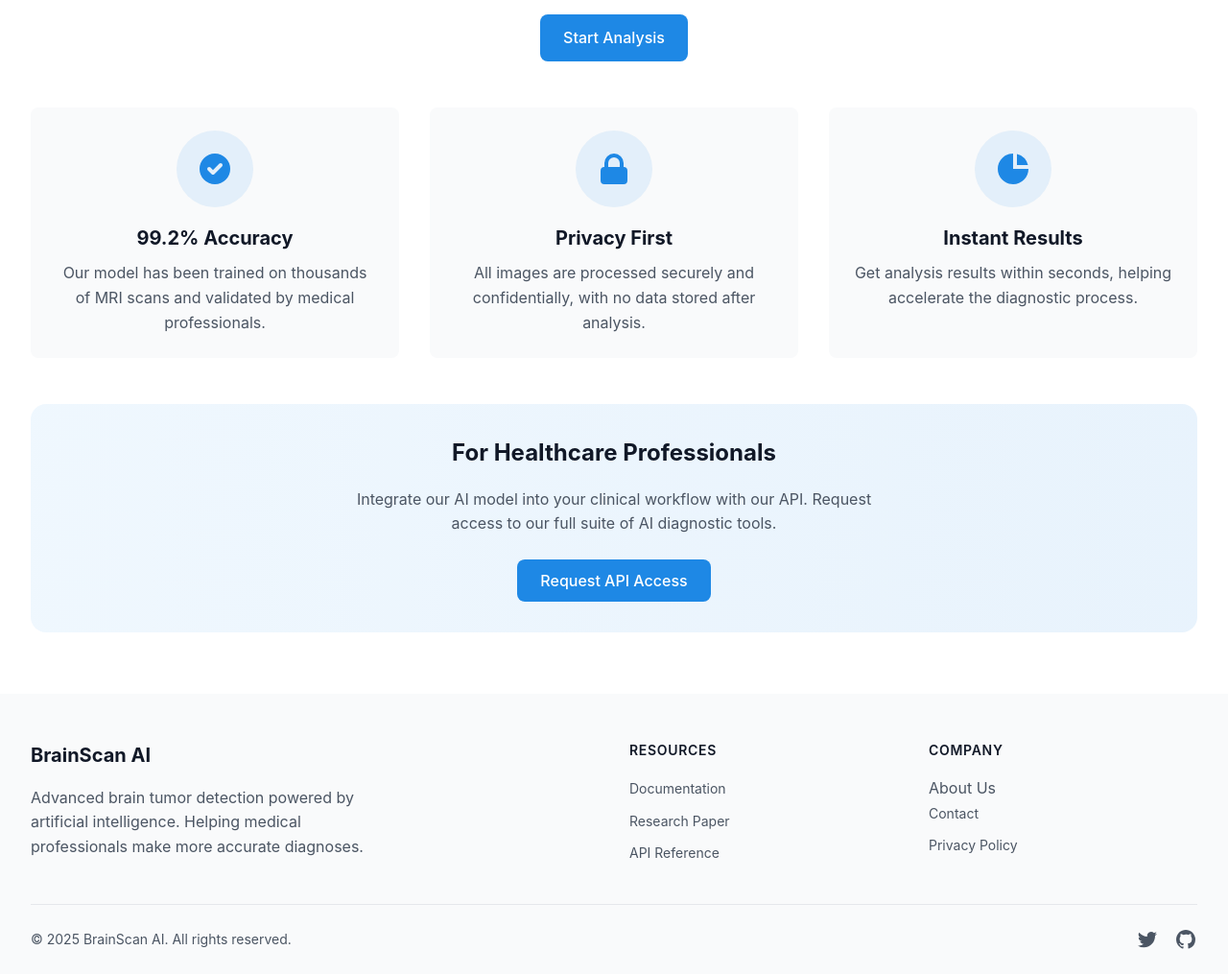
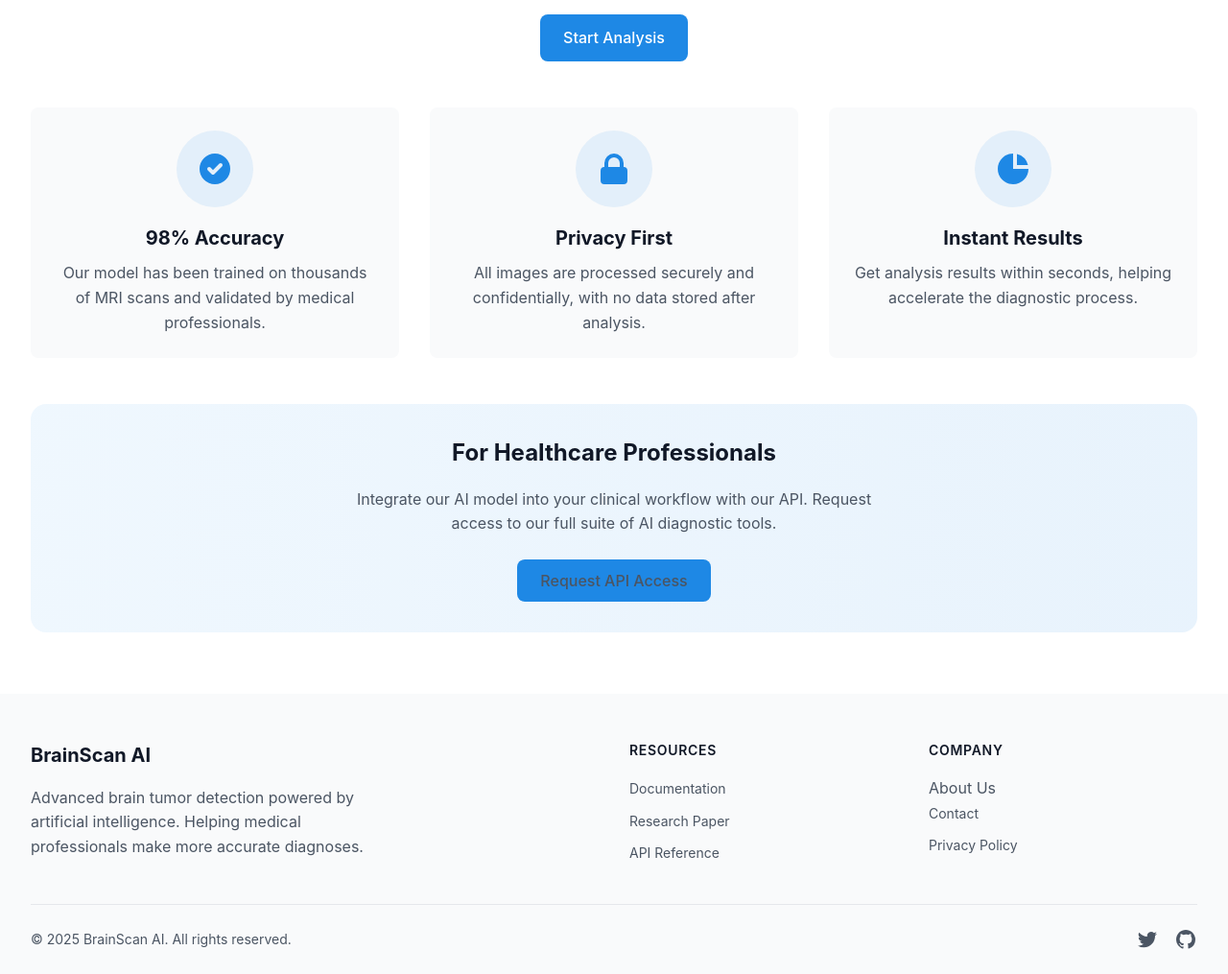
Before and after one commit to Wills17/Brain-Cancer-Prediction, a Flask app: page / in a window 1280 px wide. Shown: the part 294-1309 px from the top of the page at 96% size. Run offline with Flask 3, Linux system fonts and the light colour scheme.

Commit message:
Update accuracy statistic and modify API access request button to include email link

```diff
--- a/templates/home.html
+++ b/templates/home.html
@@ -74,7 +74,7 @@
                 <path fill-rule="evenodd" d="M10 18a8 8 0 100-16 8 8 0 000 16zm3.707-9.293a1 1 0 00-1.414-1.414L9 10.586 7.707 9.293a1 1 0 00-1.414 1.414l2 2a1 1 0 001.414 0l4-4z" clip-rule="evenodd" />
               </svg>
             </div>
-            <h3>99.2% Accuracy</h3>
+            <h3>98% Accuracy</h3>
             <p>Our model has been trained on thousands of MRI scans and validated by medical professionals.</p>
           </div>
 
@@ -104,7 +104,7 @@
           <div class="cta-content hover-scale">
             <h2>For Healthcare Professionals</h2>
             <p>Integrate our AI model into your clinical workflow with our API. Request access to our full suite of AI diagnostic tools.</p>
-            <button class="primary-btn">Request API Access</button>
+            <button class="primary-btn"><a href="mailto:williamsodunayo70@gmail.com">Request API Access </a></button>
           </div>
         </section>
       </div>
```
